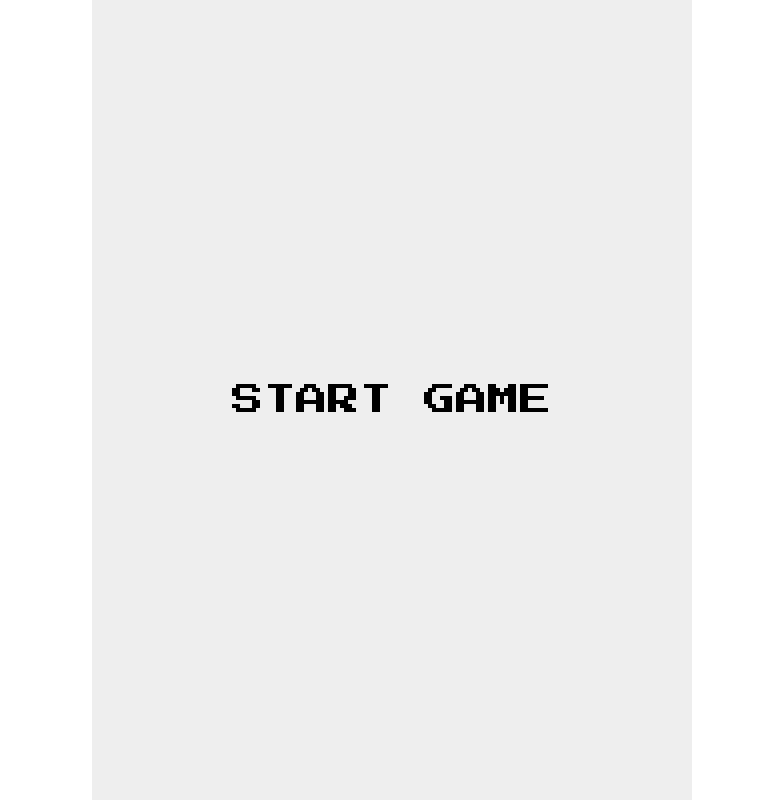
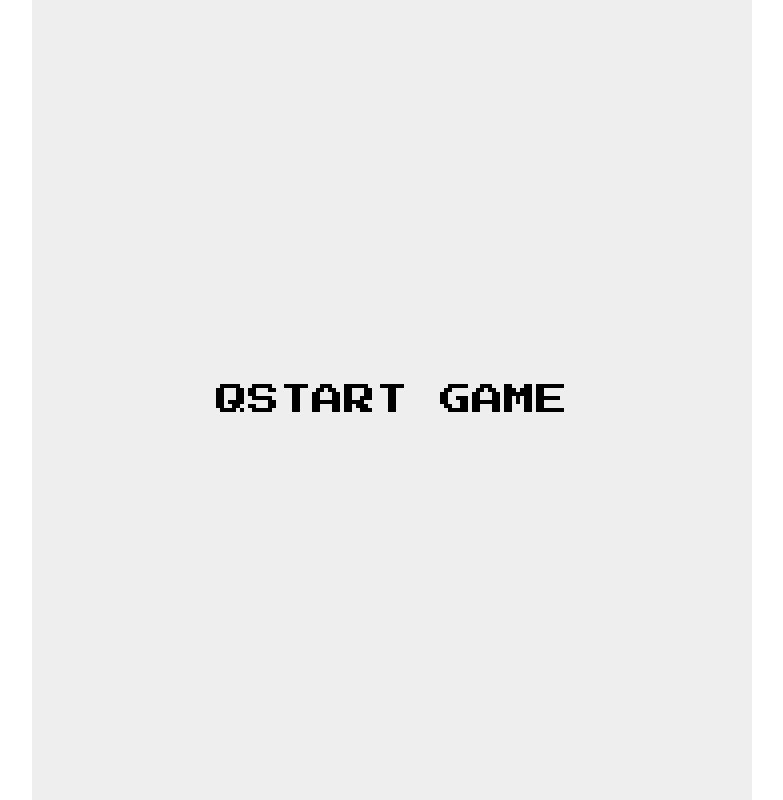
Before and after one commit to NoriYang/GuessColor, a plain HTML site: page index.html in a window 1280 px wide. Shown: the whole page, without its empty margins (248-1031 px from the left). Drawn offline with Linux system fonts and the light colour scheme.

Commit message:
手機修正

```diff
--- a/css/style.scss
+++ b/css/style.scss
@@ -22,8 +22,11 @@ body, html {
 }
 .container {
   height: 100dvh;
-  width: 600px;
+  width: 720px;
   position: relative;
+  .card{
+    width: 100%;
+  }
 }
 .index {
   height: 100%;
@@ -199,6 +202,9 @@ body, html {
   // left: 0;
 }
 @media (max-width: 767px) {
+  .container {
+    width: 100%;
+  }
   .index {
     .start-btn:hover {
       font-size: 2rem;
--- a/index.html
+++ b/index.html
@@ -16,7 +16,7 @@
   <div class="container">
     <div class="index">
       <span class="start-btn" onclick="game
-      .closeIndex()">START GAME</span>
+      .closeIndex()">QSTART GAME</span>
       <span class="start-text"></span>
     </div>
     <div class="game-over-page close">
```
Also changed, not shown: css/style.css, 1 other file.
